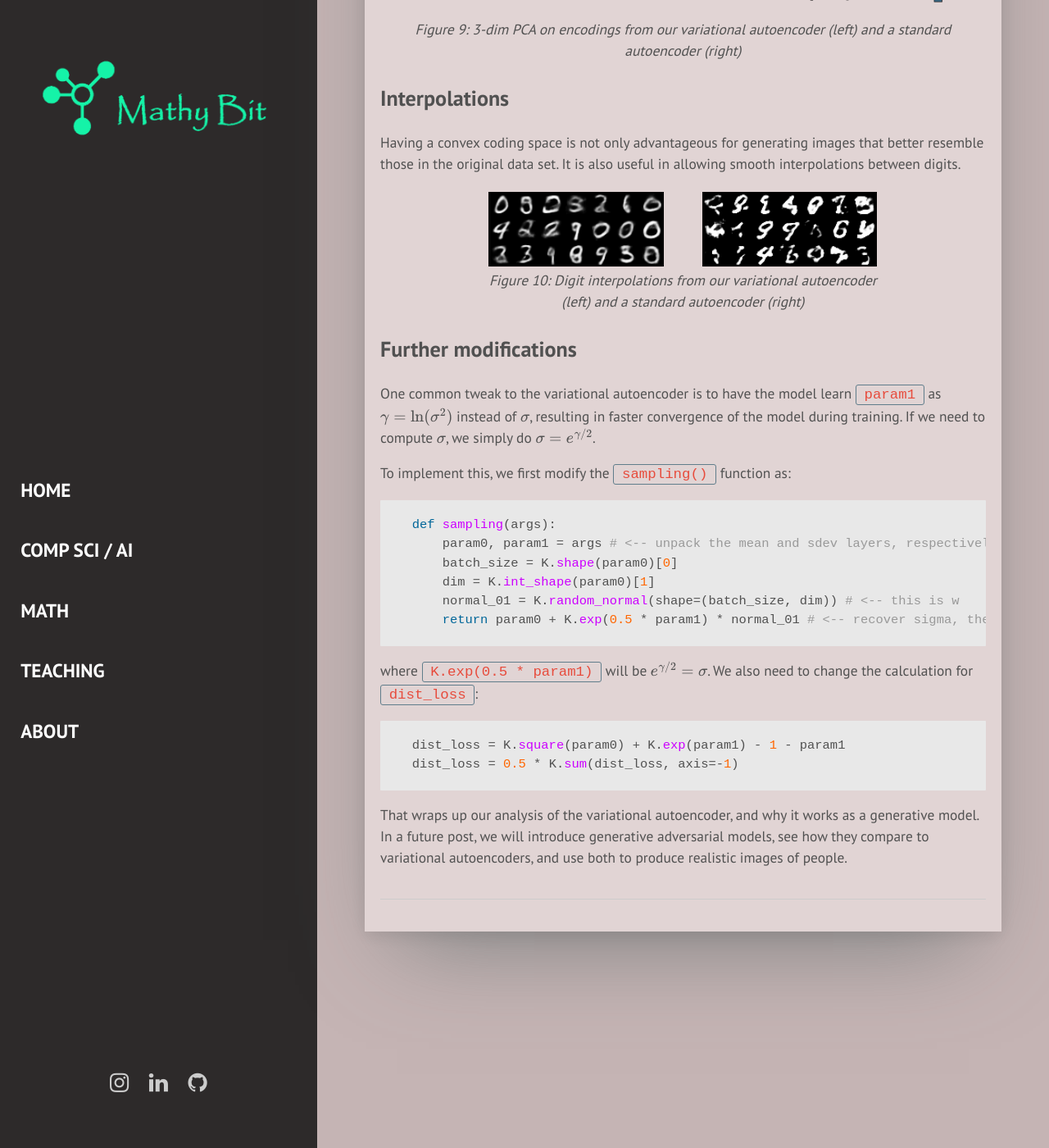
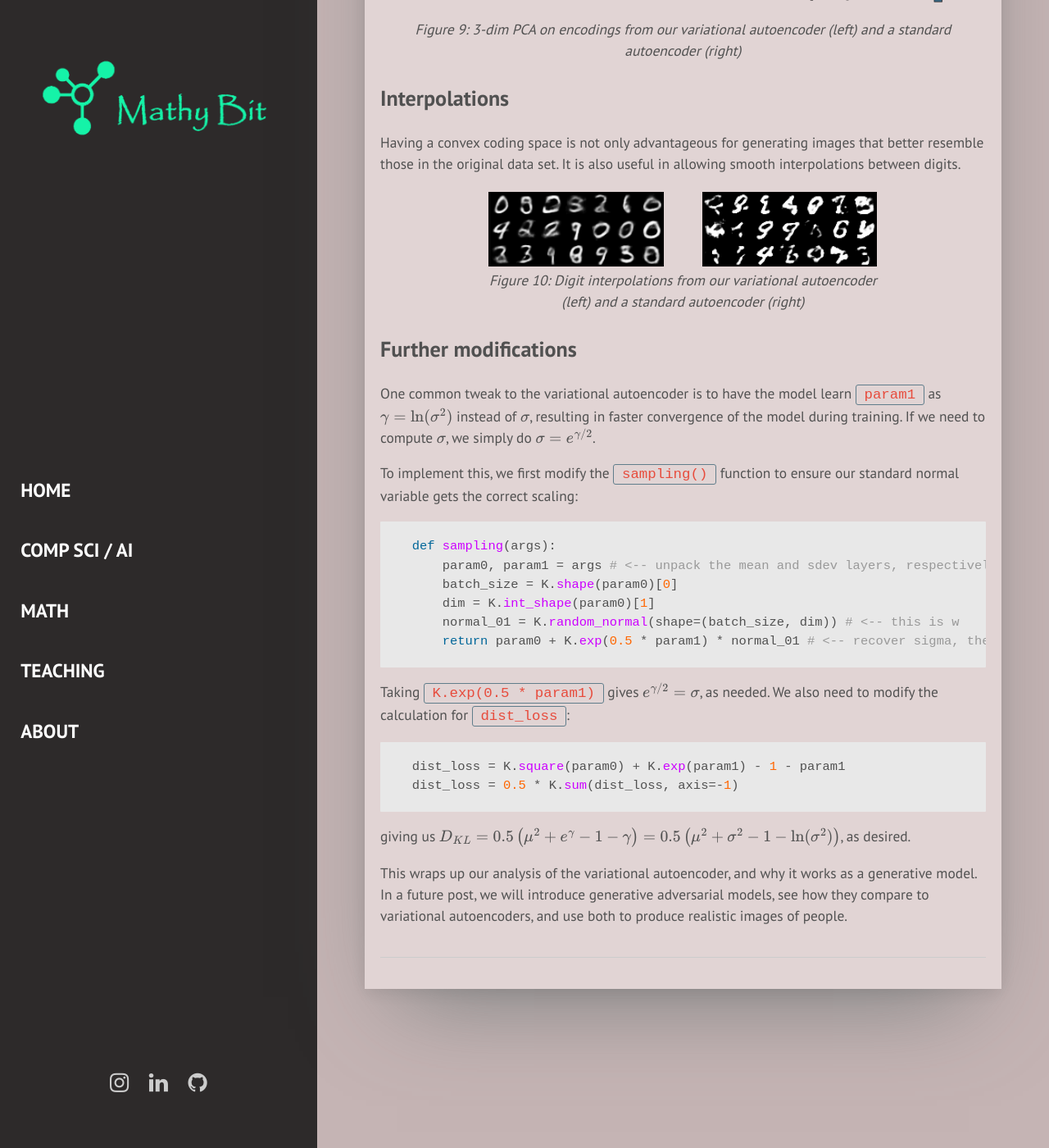
Before and after one commit to mathybit/mathybit.github.io, a Jekyll site: the page built from _posts/2018-09-10-auto-var.md, in a window 1280 px wide and 1400 px high, scrolled down 10557 px. Shown: the whole window at 82% size. Built offline with Jekyll 4.4.1, drawn with Linux system fonts in a browser that asks for light colours; some web fonts are replaced; formulas are drawn with MathJax 3.

Commit message:
Updated modification section

```diff
--- a/_posts/2018-09-10-auto-var.md
+++ b/_posts/2018-09-10-auto-var.md
@@ -433,7 +433,7 @@ Having a convex coding space is not only advantageous for generating images that
 
 One common tweak to the variational autoencoder is to have the model learn `param1` as $$\gamma = \ln(\sigma^2)$$ instead of $$\sigma$$, resulting in faster convergence of the model during training. If we need to compute $$\sigma$$, we simply do $$\sigma = e^{\gamma/2}$$.
 
-To implement this, we first modify the `sampling()` function as:
+To implement this, we first modify the `sampling()` function to ensure our standard normal variable gets the correct scaling:
 {% highlight python %}
 def sampling(args):
     param0, param1 = args # <-- unpack the mean and sdev layers, respectively
@@ -443,11 +443,13 @@ def sampling(args):
     return param0 + K.exp(0.5 * param1) * normal_01 # <-- recover sigma, then transform w into z as before
 {% endhighlight %}
 
-where `K.exp(0.5 * param1)` will be $$e^{\gamma/2} = \sigma$$. We also need to change the calculation for `dist_loss`:
+Taking `K.exp(0.5 * param1)` gives $$e^{\gamma/2} = \sigma$$, as needed. We also need to modify the calculation for `dist_loss`:
 {% highlight python %}
 dist_loss = K.square(param0) + K.exp(param1) - 1 - param1
 dist_loss = 0.5 * K.sum(dist_loss, axis=-1)
 {% endhighlight %}
 
+giving us $$D_{KL} = 0.5\left(\mu^2 + e^{\gamma} - 1 - \gamma\right) = 0.5\left(\mu^2 + \sigma^2 - 1 - \ln(\sigma^2)\right)$$, as desired.
 
-That wraps up our analysis of the variational autoencoder, and why it works as a generative model. In a future post, we will introduce generative adversarial models, see how they compare to variational autoencoders, and use both to produce realistic images of people.
+
+This wraps up our analysis of the variational autoencoder, and why it works as a generative model. In a future post, we will introduce generative adversarial models, see how they compare to variational autoencoders, and use both to produce realistic images of people.
```
